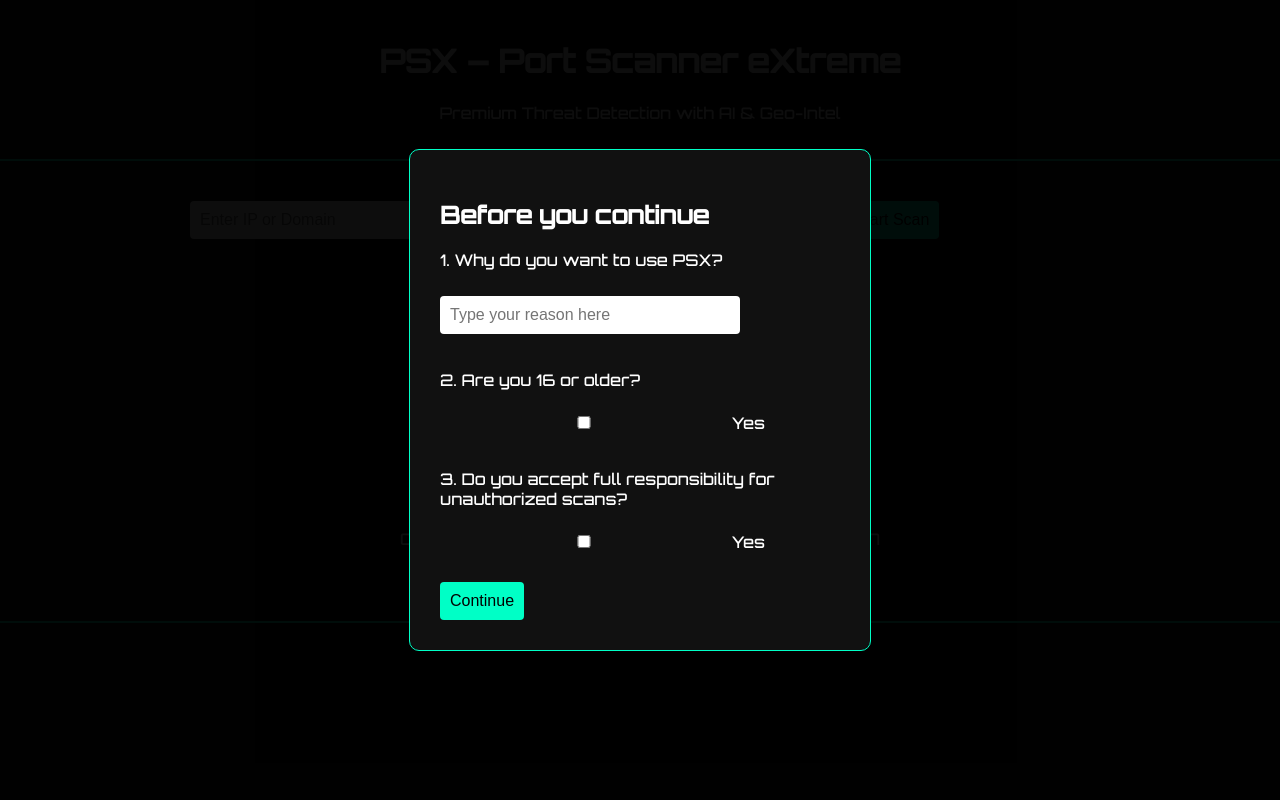
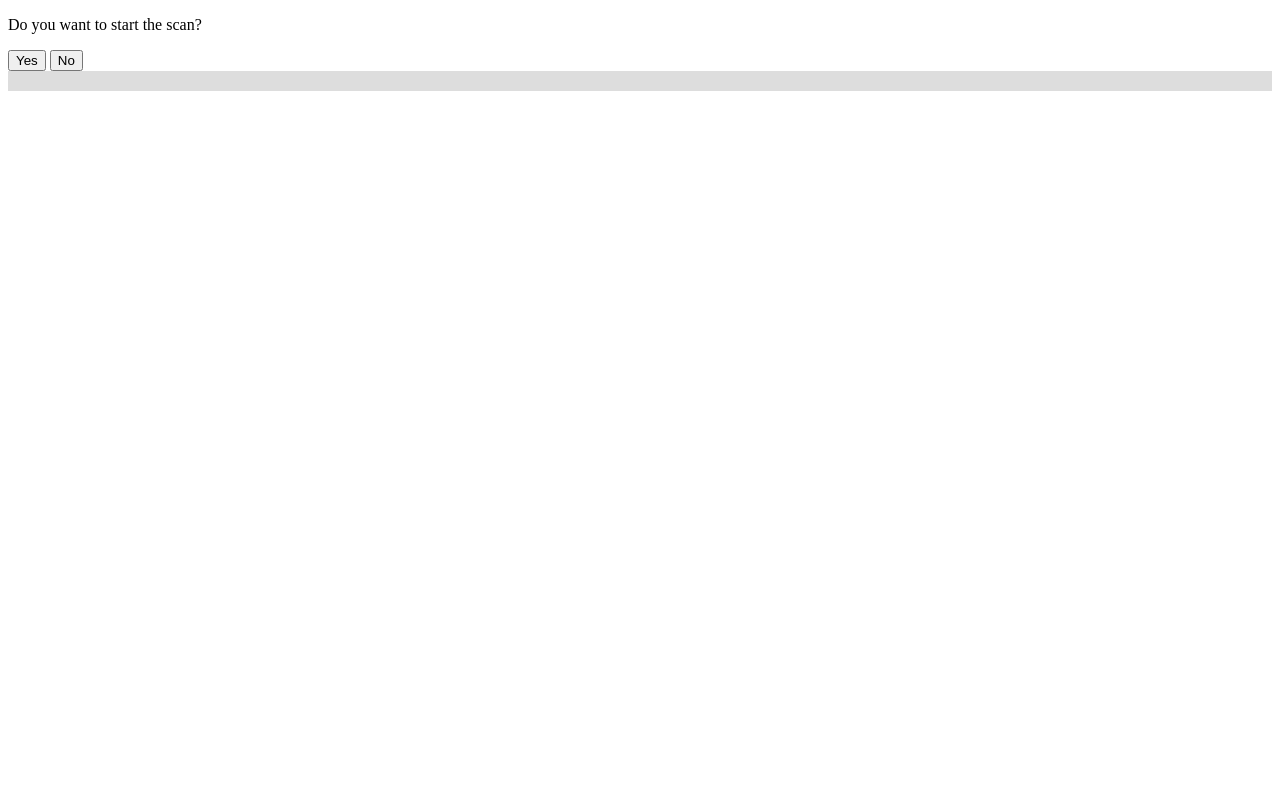
Before and after one commit to RishabSolemn/Port0-0, a Flask app: page / in a window 1280 px wide. Run offline with Flask 3, Linux system fonts and the light colour scheme.

Commit message:
Update index.html

```diff
--- a/templates/index.html
+++ b/templates/index.html
@@ -1,231 +1,87 @@
 <!DOCTYPE html>
 <html lang="en">
 <head>
-    <meta charset="UTF-8" />
-    <meta name="viewport" content="width=device-width, initial-scale=1.0"/>
+  <meta charset="UTF-8">
   <title>PSX – Port Scanner eXtreme</title>
-    <link href="https://fonts.googleapis.com/css2?family=Orbitron:wght@500&display=swap" rel="stylesheet"/>
-    <script src="https://cdn.jsdelivr.net/npm/chart.js"></script>
   <style>
-        body {
-            margin: 0;
-            background-color: #0d0d0d;
-            color: white;
-            font-family: 'Orbitron', sans-serif;
-            overflow-x: hidden;
+    /* Styles for loading animation, threat level bar, and modal */
+    #loading {
+      display: none;
+      /* Add your Rasengan-style animation styles here */
     }
-        header, footer {
-            text-align: center;
-            padding: 20px;
-            background: #111;
-            border-bottom: 2px solid #00ffc6;
+    #threat-level {
+      width: 100%;
+      background-color: #ddd;
     }
-        .container {
-            padding: 30px;
-            max-width: 900px;
-            margin: auto;
+    #threat-level-bar {
+      width: 0%;
+      height: 20px;
+      background-color: green;
     }
-        input, button {
-            padding: 10px;
-            margin-top: 10px;
-            font-size: 16px;
-            border: none;
-            border-radius: 4px;
-        }
-        input {
-            width: 70%;
-        }
-        button {
-            background-color: #00ffc6;
-            color: #000;
-            cursor: pointer;
-            transition: all 0.3s ease;
-        }
-        button:hover {
-            transform: scale(1.05);
-            box-shadow: 0 0 10px #00ffc6;
-        }
-        .result {
-            margin-top: 20px;
-            background: #111;
-            padding: 20px;
-            border-radius: 10px;
-            border: 1px solid #222;
-        }
-        .glow {
-            transition: transform 0.2s ease;
-        }
-        .glow:hover {
-            transform: translateY(-5px);
-            box-shadow: 0 0 10px #ffe156;
-        }
-        #questionnaire {
-            position: fixed;
-            top: 0; left: 0;
-            width: 100%; height: 100%;
-            background: rgba(0,0,0,0.95);
-            display: flex;
-            justify-content: center;
-            align-items: center;
-            z-index: 9999;
-        }
-        #questionnaire-box {
-            background: #111;
-            padding: 30px;
-            border-radius: 10px;
-            border: 1px solid #00ffc6;
-            max-width: 400px;
-            width: 90%;
-        }
-        .timeline {
-            margin-top: 20px;
-            border-left: 3px solid #00ffc6;
-            padding-left: 20px;
-        }
-        .timeline-entry {
-            margin-bottom: 10px;
-            padding-left: 10px;
-            border-left: 2px dashed #444;
-        }
-        footer a {
-            color: #00ffc6;
-            text-decoration: none;
-        }
-        footer a:hover {
-            text-decoration: underline;
-        }
-        .geo-alert {
-            margin-top: 20px;
-            padding: 10px;
-            background: #222;
-            border-left: 5px solid #00ffc6;
+    #permission-modal {
+      display: none;
+      /* Add your modal styles here */
     }
   </style>
 </head>
 <body>
-    <div id="questionnaire">
-        <div id="questionnaire-box">
-            <h2>Before you continue</h2>
-            <p>1. Why do you want to use PSX?</p>
-            <input type="text" id="reason" placeholder="Type your reason here"/><br/><br/>
-            <p>2. Are you 16 or older?</p>
-            <input type="checkbox" id="ageCheck"/> Yes<br/><br/>
-            <p>3. Do you accept full responsibility for unauthorized scans?</p>
-            <input type="checkbox" id="responsibilityCheck"/> Yes<br/><br/>
-            <button onclick="validateQuestionnaire()">Continue</button>
-        </div>
+  <!-- Permission Modal -->
+  <div id="permission-modal">
+    <p>Do you want to start the scan?</p>
+    <button id="yes-button">Yes</button>
+    <button id="no-button">No</button>
   </div>
 
-    <header>
-        <h1>PSX – Port Scanner eXtreme</h1>
-        <p>Premium Threat Detection with AI & Geo-Intel</p>
-    </header>
-
-    <div class="container">
-        <input type="text" id="host" placeholder="Enter IP or Domain"/>
-        <button onclick="startScan()">Start Scan</button>
-
-        <div id="loader" style="display:none; margin-top:20px;">
-            <p>Scanning in progress... ⚡</p>
+  <!-- Loading Animation -->
+  <div id="loading">
+    <!-- Rasengan-style animation elements -->
+    <p>Scanning...</p>
   </div>
 
-        <div id="results" class="result" style="display:none;"></div>
-
-        <canvas id="threatChart" width="400" height="200"></canvas>
-
-        <div id="geoAlert" class="geo-alert" style="display:none;"></div>
-
-        <div class="timeline" id="scanTimeline"></div>
+  <!-- Threat Level Indicator -->
+  <div id="threat-level">
+    <div id="threat-level-bar"></div>
   </div>
 
-    <footer>
-        <p>Contact us: rishabsolemn@gmail.com | 📞 9177329007</p>
-        <p>GitHub: <a href="https://github.com/Rishabsolemn">Rishabsolemn</a> |
-           LinkedIn: <a href="https://linkedin.com/in/rishabravikumar">Rishab Ravikumar</a></p>
-    </footer>
+  <script>
+    // Show permission modal on page load
+    window.onload = function() {
+      document.getElementById('permission-modal').style.display = 'block';
+    };
 
-    <script>
-        function validateQuestionnaire() {
-            const reason = document.getElementById("reason").value.trim();
-            const ageCheck = document.getElementById("ageCheck").checked;
-            const responsibilityCheck = document.getElementById("responsibilityCheck").checked;
+    // Handle "Yes" button click
+    document.getElementById('yes-button').onclick = function() {
+      document.getElementById('permission-modal').style.display = 'none';
+      startScan();
+    };
 
-            if (!reason || !ageCheck || !responsibilityCheck) {
-                alert("Please complete all questions.");
-                return;
+    // Handle "No" button click
+    document.getElementById('no-button').onclick = function() {
+      // Attempt to close the window
+      window.open('', '_self').close();
+    };
+
+    function startScan() {
+      // Show loading animation
+      document.getElementById('loading').style.display = 'block';
+
+      // Simulate scan delay
+      setTimeout(function() {
+        // Hide loading animation
+        document.getElementById('loading').style.display = 'none';
+
+        // Update threat level bar (example value)
+        var threatLevel = 70; // Replace with actual threat level
+        var bar = document.getElementById('threat-level-bar');
+        bar.style.width = threatLevel + '%';
+        bar.style.backgroundColor = getThreatColor(threatLevel);
+      }, 3000);
     }
 
-            document.getElementById("questionnaire").style.display = "none";
-        }
-
-        function startScan() {
-            const host = document.getElementById("host").value.trim();
-            if (!host) return alert("Please enter a host.");
-
-            document.getElementById("loader").style.display = "block";
-            document.getElementById("results").style.display = "none";
-            document.getElementById("results").innerHTML = "";
-            fetch("/scan", {
-                method: "POST",
-                headers: { "Content-Type": "application/json" },
-                body: JSON.stringify({ host })
-            })
-            .then(res => res.json())
-            .then(data => {
-                document.getElementById("loader").style.display = "none";
-                renderResults(data);
-                renderChart(data.threat_score);
-                renderGeo(data.geo_data);
-                updateTimeline(data);
-            })
-            .catch(err => {
-                document.getElementById("loader").style.display = "none";
-                alert("Scan failed.");
-            });
-        }
-
-        function renderResults(data) {
-            const container = document.getElementById("results");
-            container.style.display = "block";
-            container.innerHTML = `<h3>Results for ${data.host} (${data.ip})</h3>
-                                   <p><strong>Threat Level:</strong> ${data.threat_rating}</p>
-                                   <ul>` + data.results.map(r => `
-                <li style="color: ${r.color}">${r.port} – ${r.description} (${r.status})</li>
-            `).join("") + "</ul>";
-        }
-
-        function renderChart(score) {
-            const ctx = document.getElementById("threatChart").getContext("2d");
-            new Chart(ctx, {
-                type: "doughnut",
-                data: {
-                    labels: ["Threat Score", "Safe"],
-                    datasets: [{
-                        label: "Threat Level",
-                        data: [score, 100 - score],
-                        backgroundColor: ["#FF3B3B", "#00ffc6"]
-                    }]
-                }
-            });
-        }
-
-        function renderGeo(geo) {
-            const el = document.getElementById("geoAlert");
-            el.style.display = "block";
-            if (geo.error) {
-                el.innerHTML = `<p>${geo.error}</p>`;
-            } else {
-                el.innerHTML = `<strong>🌍 Location:</strong> ${geo.city}, ${geo.region}, ${geo.country}
-                                <br/><strong>🛰 Coordinates:</strong> ${geo.latitude}, ${geo.longitude}`;
-            }
-        }
-
-        function updateTimeline(entry) {
-            const el = document.getElementById("scanTimeline");
-            const node = document.createElement("div");
-            node.classList.add("timeline-entry");
-            node.innerHTML = `<strong>${entry.timestamp}</strong>: Scanned ${entry.host} — Threat: ${entry.threat_rating}`;
-            el.prepend(node);
+    function getThreatColor(level) {
+      if (level < 30) return 'green';
+      if (level < 70) return 'orange';
+      return 'red';
     }
   </script>
 </body>
```
Lines whose indentation alone changed are shown as unchanged.
